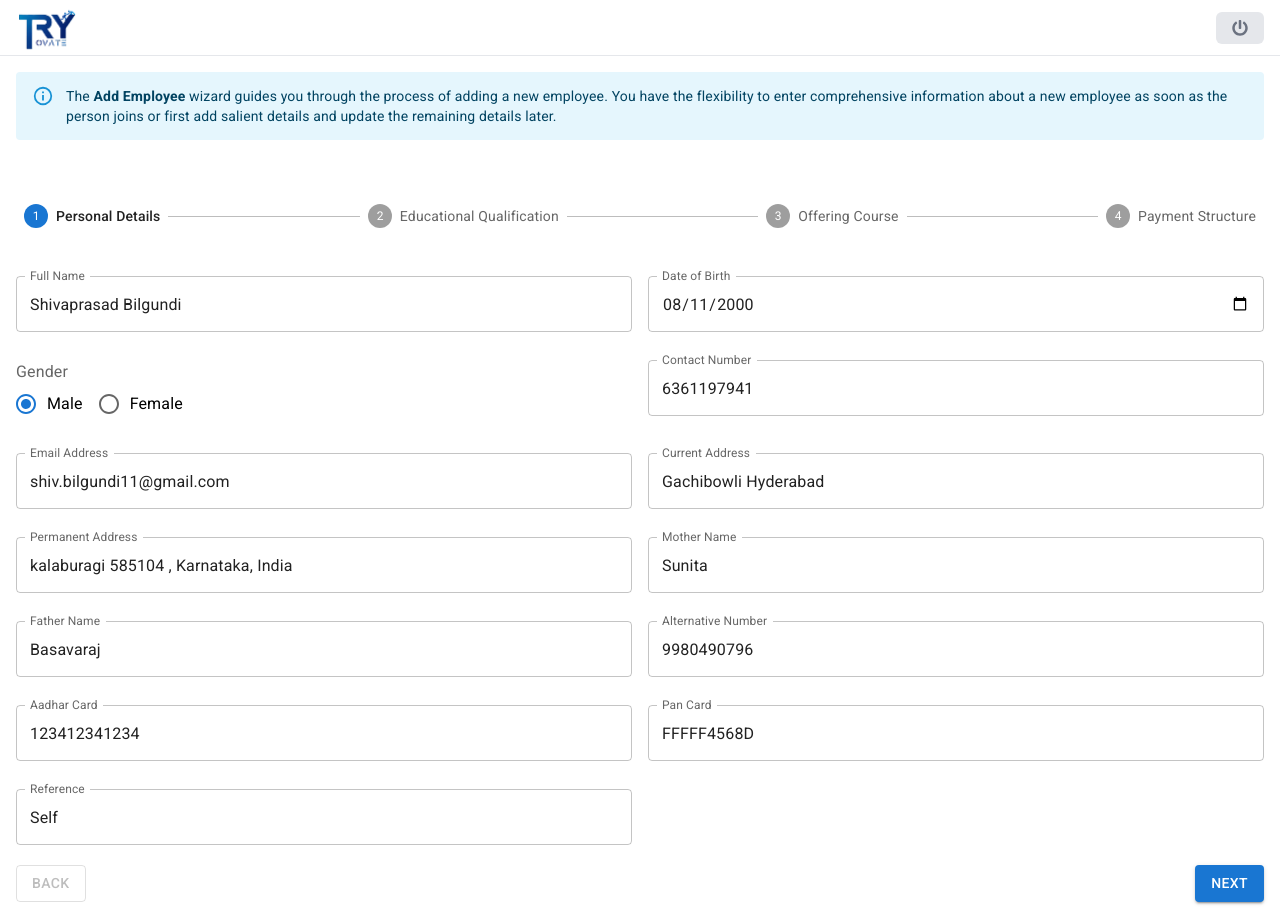
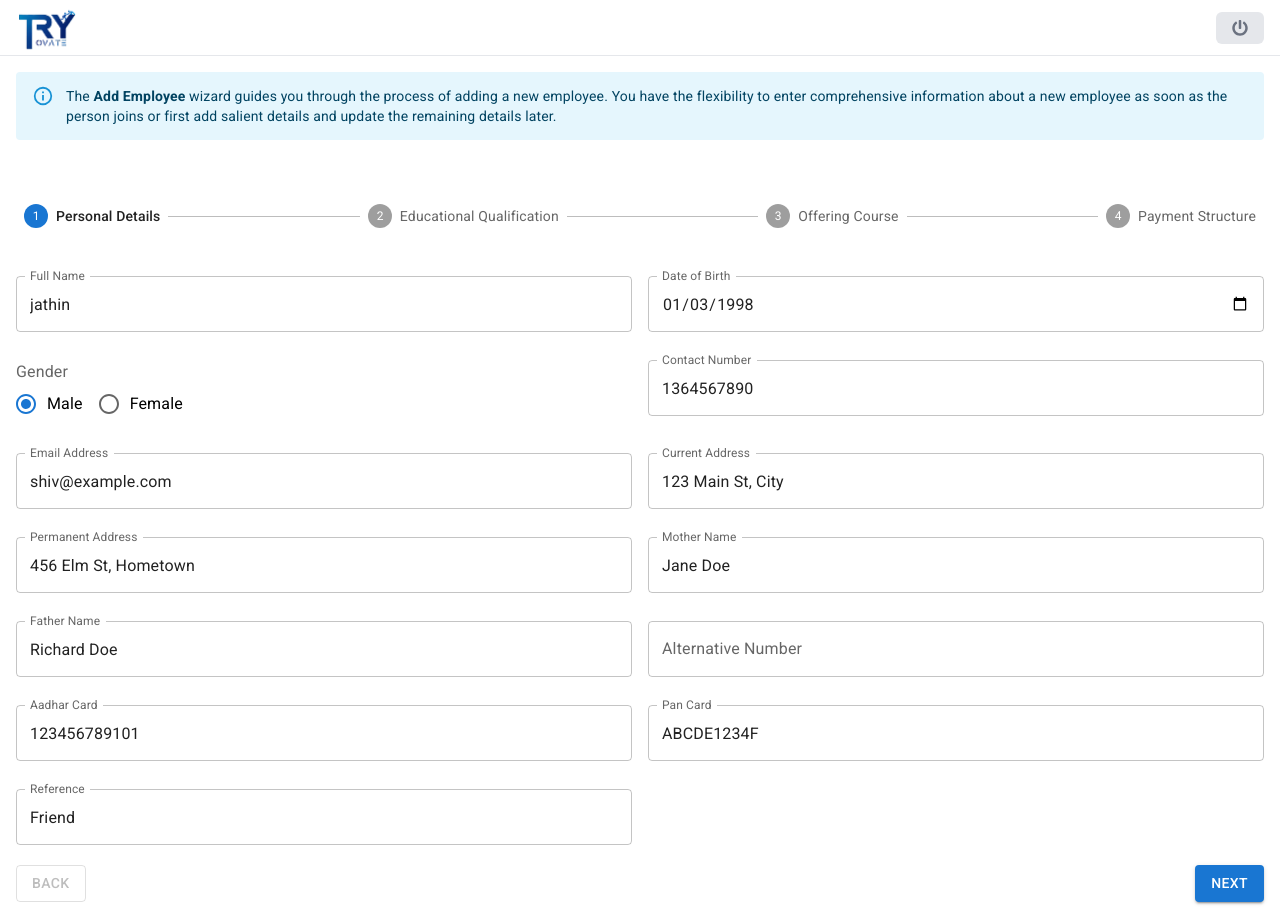
Before and after one commit to trysoltryovate/tryovate_app, a React (Vite) app: page /employee/add-employee in a window 1280 px wide. Built offline with nearby package versions, Linux system fonts and the light colour scheme.

Commit message:
fix: fix add candidate form post request

```diff
--- a/src/components/AddEmplyForm.jsx
+++ b/src/components/AddEmplyForm.jsx
@@ -24,27 +24,27 @@ const steps = [
 export default function AddEmplyForm() {
   const [activeStep, setActiveStep] = React.useState(0);
   const [formData, setFormData] = React.useState({
-    fullName: "Shivaprasad Bilgundi",
-    dob: "2000-08-11",
+    fullName: "jathin",
+    dob: "1998-01-03",
     gender: "Male",
-    contactNumber: "6361197941",
-    email: "shiv.bilgundi11@gmail.com",
-    currentAddress: "Gachibowli Hyderabad",
-    permanentAddress: "kalaburagi 585104 , Karnataka, India",
-    motherName: "Sunita",
-    fatherName: "Basavaraj",
-    alternativeNumber: "9980490796",
-    aadharCard: "123412341234",
-    panCard: "FFFFF4568D",
-    reference: "Self",
-    highestDegree: "Intermediate",
-    university: "Shree Guru College",
-    yearOfPassing: "2016",
-    specialization: "Science",
-    percentage: "60",
-    longMemo: "Something",
-    offeringCourse: "ReactJS",
-    payment: "Full Payment",
+    contactNumber: "1364567890",
+    email: "shiv@example.com",
+    currentAddress: "123 Main St, City",
+    permanentAddress: "456 Elm St, Hometown",
+    motherName: "Jane Doe",
+    fatherName: "Richard Doe",
+    alternateNumber: "9987654321",
+    aadharCard: "123456789101",
+    panCard: "ABCDE1234F",
+    reference: "Friend",
+    highestDegree: "degree",
+    universityCollegeName: "JNTU",
+    yearOfPassing: 2022,
+    specializationMajor: "Computer",
+    percentageCgpa: 6.8,
+    longMemo: "Available",
+    selectedCourse: "java",
+    paymentType: "partial",
   });
 
   const handleChange = (e) => {
@@ -55,7 +55,7 @@ export default function AddEmplyForm() {
   const handleSubmit = async () => {
     try {
       const response = await axios.post(
-        "http://192.168.0.183:2020/add-candidate",
+        import.meta.env.VITE_ADD_EMPLOYEE_API_URL,
         formData,
       );
       console.log("Success with response:", response.data);
```
